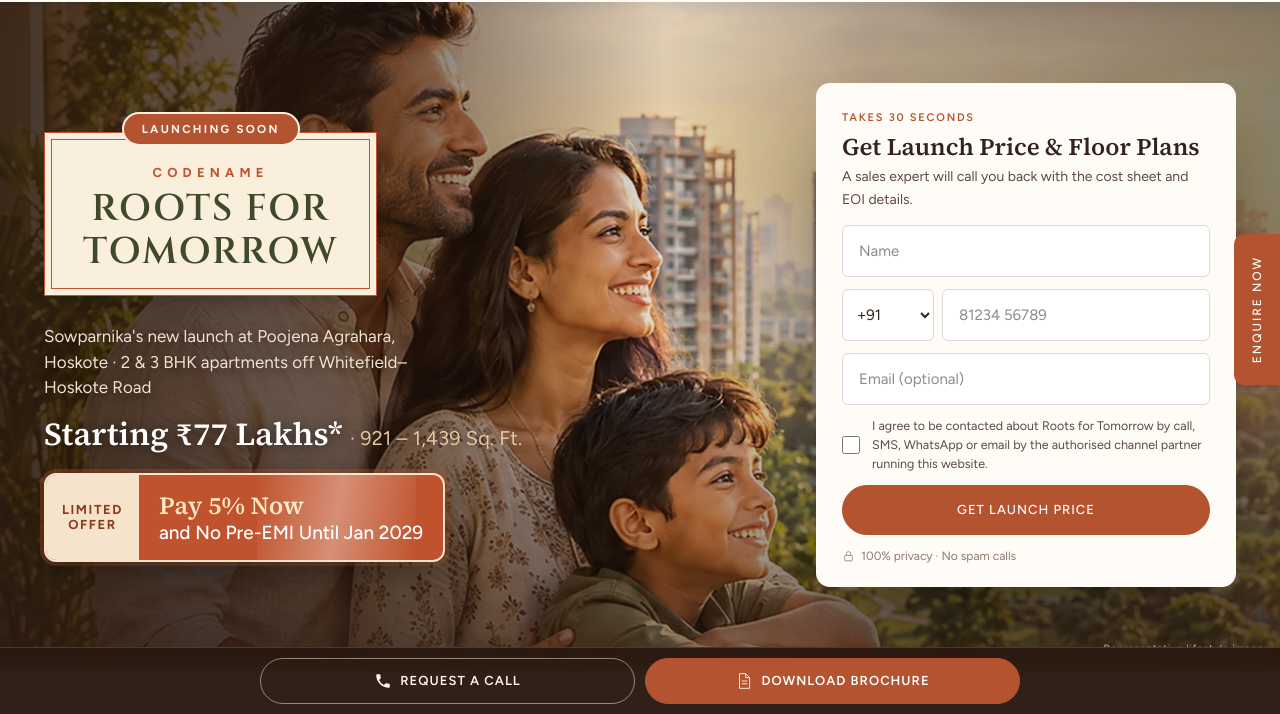
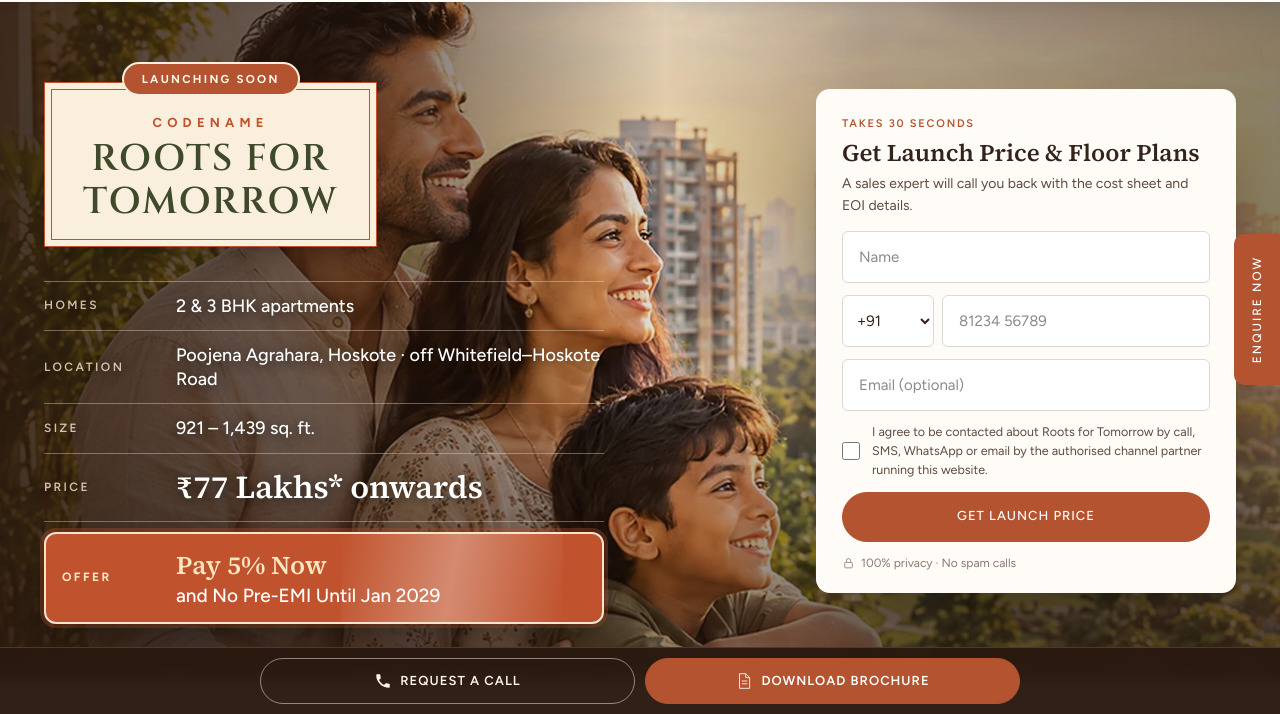
Before and after one commit to iamhere-lab/sowparnika, a plain HTML site: page index.html in a window 1280 px wide. Shown: the part 86-800 px from the top of the page. Drawn offline with Linux system fonts and the light colour scheme.

Commit message:
Hero: Homes / Location / Size / Price spec rows with highlighted Offer row

```diff
--- a/assets/css/brand.css
+++ b/assets/css/brand.css
@@ -356,22 +356,35 @@ body::before { content: ""; position: fixed; inset: 0 0 auto; height: env(safe-a
 .site-footer .foot-grid { grid-template-columns: 1fr !important; }
 .seal-pill { white-space: nowrap; letter-spacing: .2em; }
 
-/* Hero offer badge: solid terracotta banner so it reads first after the price */
-.hero-offer { position: relative; display: inline-flex; align-items: stretch; margin: 20px 0 0; max-width: 100%;
-  border-radius: 12px; overflow: hidden; background: #C0532D; text-shadow: none;
-  border: 2px solid #F6E3CC; box-shadow: 0 10px 30px rgba(0,0,0,.35), 0 0 0 4px rgba(192,83,45,.35); }
-.hero-offer .ho-tag { display: flex; align-items: center; padding: 0 14px; background: #F6E3CC; color: #8F3A1D;
-  font-family: var(--sans); font-size: 12px; font-weight: 800; letter-spacing: .12em; text-transform: uppercase;
-  line-height: 1.15; text-align: center; }
-.hero-offer .ho-text { padding: 12px 16px; color: #fff; font-family: var(--sans); font-size: 17px; font-weight: 500;
-  line-height: 1.3; text-align: left; }
-.hero-offer .ho-text b { display: block; font-family: var(--serif); font-size: 1.3em; font-weight: 700; color: #FFE7C2; }
-.hero-offer::after { content: ""; position: absolute; top: 0; bottom: 0; width: 40%; left: -60%;
-  background: linear-gradient(100deg, transparent, rgba(255,255,255,.35), transparent);
+/* Hero spec rows (label | value) with the offer row highlighted */
+.hero-specs { margin: 6px 0 0; width: 100%; max-width: 560px; border-top: 1px solid rgba(246,227,204,.38); text-shadow: 0 2px 12px rgba(0,0,0,.55); }
+.hero-specs > div { display: grid; grid-template-columns: 118px 1fr; gap: 14px; align-items: center;
+  padding: 12px 0; border-bottom: 1px solid rgba(246,227,204,.38); text-align: left; }
+.hero-specs dt { margin: 0; font-family: var(--sans); font-size: 12px; font-weight: 600; letter-spacing: .2em;
+  text-transform: uppercase; color: rgba(246,227,204,.82); }
+.hero-specs dd { margin: 0; font-family: var(--sans); font-size: 17px; font-weight: 500; line-height: 1.35; color: #fff; }
+.hero-specs .hs-price dd { font-family: var(--serif); font-size: 27px; font-weight: 700; }
+.hero-specs .hs-offer { position: relative; margin: 10px 0 0; padding: 14px 16px; border: 2px solid #F6E3CC;
+  border-radius: 12px; background: #C0532D; overflow: hidden; text-shadow: none;
+  box-shadow: 0 10px 30px rgba(0,0,0,.35), 0 0 0 4px rgba(192,83,45,.35); grid-template-columns: 100px 1fr; }
+.hero-specs .hs-offer dt { color: #FFE7C2; font-weight: 800; }
+.hero-specs .hs-offer dd { font-size: 17px; color: #fff; }
+.hero-specs .hs-offer dd b { display: block; font-family: var(--serif); font-size: 1.35em; font-weight: 700; color: #FFE7C2; }
+.hero-specs .hs-offer::after { content: ""; position: absolute; top: 0; bottom: 0; width: 40%; left: -60%;
+  background: linear-gradient(100deg, transparent, rgba(255,255,255,.32), transparent);
   animation: hoShine 3.2s ease-in-out 1s infinite; pointer-events: none; }
 @keyframes hoShine { 0% { left: -60%; } 45%, 100% { left: 130%; } }
-@media (prefers-reduced-motion: reduce) { .hero-offer::after { animation: none; display: none; } }
+@media (prefers-reduced-motion: reduce) { .hero-specs .hs-offer::after { display: none; } }
 @media (min-width: 900px) {
-  .hero-offer .ho-text { font-size: 19px; padding: 14px 20px; }
-  .hero-offer .ho-tag { font-size: 13px; padding: 0 16px; }
+  .hero-specs dd { font-size: 18px; }
+  .hero-specs .hs-price dd { font-size: 32px; }
+  .hero-specs .hs-offer dd { font-size: 19px; }
 }
+@media (max-width: 899px) {
+  .hero-specs { margin-left: auto; margin-right: auto; }
+  .hero-specs > div { grid-template-columns: 92px 1fr; gap: 10px; padding: 10px 0; }
+  .hero-specs dt { font-size: 11px; letter-spacing: .16em; }
+  .hero-specs dd { font-size: 15px; }
+  .hero-specs .hs-price dd { font-size: 23px; }
+  .hero-specs .hs-offer { grid-template-columns: 78px 1fr; padding: 12px 14px; }
+}
--- a/index.html
+++ b/index.html
@@ -123,9 +123,13 @@
         <span class="seal-pill">Launching Soon</span>
         <span class="seal-frame"><span class="seal-code">Codename</span><span class="seal-name">Roots for<br>Tomorrow</span></span>
       </div>
-      <p class="hero-line">Sowparnika's new launch at Poojena Agrahara, Hoskote · 2 &amp; 3 BHK apartments off Whitefield–Hoskote Road</p>
-      <p class="hero-price">Starting ₹77 Lakhs* <span>· 921 – 1,439 Sq. Ft.</span></p>
-      <p class="hero-offer"><span class="ho-tag">Limited<br>Offer</span><span class="ho-text"><b>Pay 5% Now</b> and No Pre-EMI Until Jan 2029</span></p>
+      <dl class="hero-specs">
+        <div><dt>Homes</dt><dd>2 &amp; 3 BHK apartments</dd></div>
+        <div><dt>Location</dt><dd>Poojena Agrahara, Hoskote · off Whitefield–Hoskote Road</dd></div>
+        <div><dt>Size</dt><dd>921 – 1,439 sq. ft.</dd></div>
+        <div class="hs-price"><dt>Price</dt><dd>₹77 Lakhs* onwards</dd></div>
+        <div class="hs-offer"><dt>Offer</dt><dd><b>Pay 5% Now</b> and No Pre-EMI Until Jan 2029</dd></div>
+      </dl>
     </div>
     <div class="hero-form">
       <p class="hf-tag">Takes 30 seconds</p>
```
